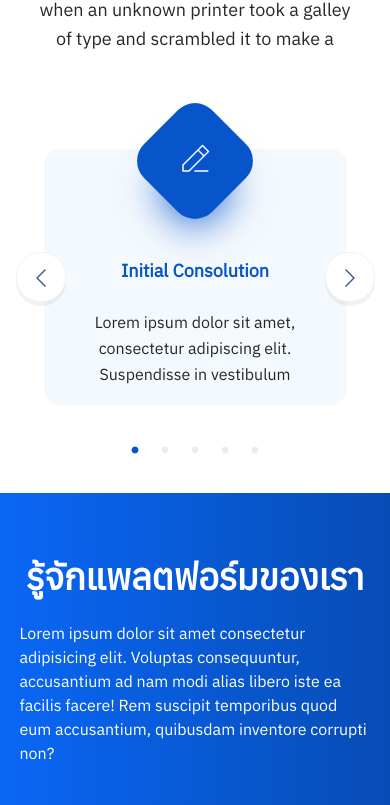
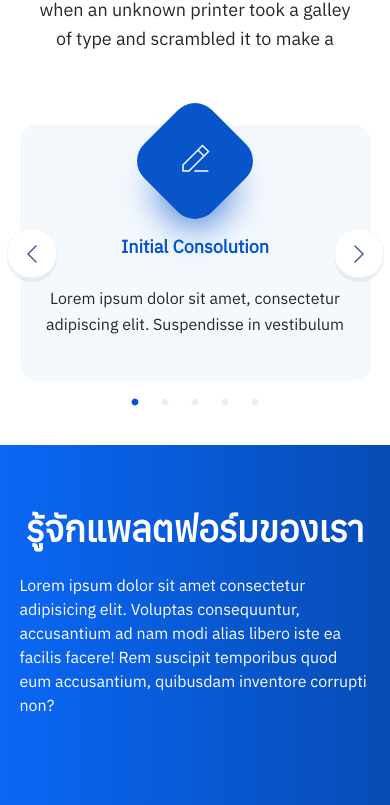
Before and after one commit to Suntiradh/Wedding-Manager-NiceLoop, a Nuxt app: page / in a window 390 px wide. Shown: the part 978-1783 px from the top of the page. Built offline with nearby package versions, Linux system fonts and the light colour scheme.

Commit message:
[Update] css OurService

```diff
--- a/components/OurPlatform.vue
+++ b/components/OurPlatform.vue
@@ -1,7 +1,7 @@
 <template>
   <div class="our-platform">
-    <div class="container-section flex my-auto">
-      <div class="w-1/2 mr-12 mt-6 text-our-platform">
+    <div class="container-section flex">
+      <div class="text-our-platform">
         <h1 class="section-title -mx-px text-white">รู้จักแพลตฟอร์มของเรา</h1>
         <br />
         <p class="text-white">
@@ -29,6 +29,9 @@
 .img-our-platform {
   margin-bottom: -1px;
 }
+.text-our-platform {
+  @apply w-1/2 my-auto pb-16;
+}
 @media (max-width: 768px) {
   .our-platform {
     @apply py-16;
@@ -46,5 +49,6 @@
   .img-our-platform {
     @apply mx-auto py-4;
   }
+
 }
 </style>
--- a/components/OurService.vue
+++ b/components/OurService.vue
@@ -133,7 +133,7 @@ export default {
 }
 .card {
   background-color: #f4f9fd;
-  @apply border-none rounded-2xl m-6 p-3 h-64;
+  @apply border-none rounded-2xl p-3 h-64;
 }
 .over-square .square {
   background-color: #0855cb;
@@ -185,10 +185,10 @@ export default {
     @apply p-6 mt-6;
   }*/
   #our-service .slick-prev {
-    left: -4px;
+    left: -13px;
   }
   #our-service .slick-next {
-    right: -4px;
+    right: -13px;
   }
 }
 </style>
```
